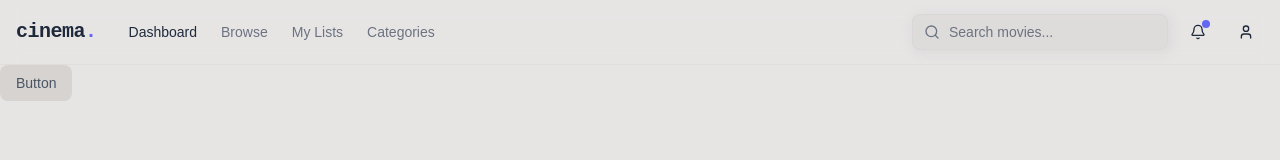
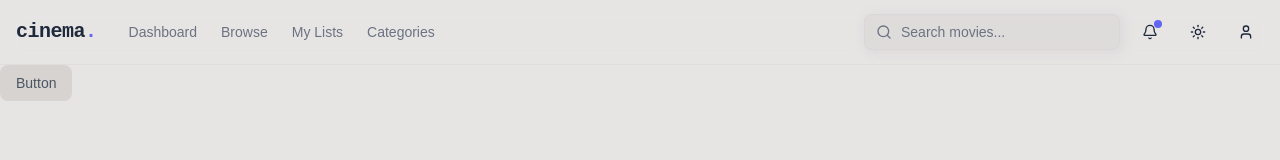
Before and after one commit to kimjust6/next-dank-movies, a Next.js app: page / in a window 1280 px wide. Shown: the top 160 px of the page. Built offline with nearby package versions, Linux system fonts and the light colour scheme; no server answers; what pocketbase would draw is missing.

Commit message:
added theme switcher

```diff
--- a/src/app/layout.tsx
+++ b/src/app/layout.tsx
@@ -1,4 +1,5 @@
 import { Navbar } from '@/components/Navbar'
+import { ThemeProvider } from '@/components/theme-provider'
 import './globals.css'
 import type { Metadata } from 'next'
 import { Geist, Geist_Mono } from 'next/font/google'
@@ -25,12 +26,19 @@ export default function RootLayout({
     children: React.ReactNode
 }>) {
     return (
-        <html lang="en">
+        <html lang="en" suppressHydrationWarning>
             <body
                 className={`${geistSans.variable} ${geistMono.variable} antialiased`}
             >
-                <Navbar />
-                {children}
+                <ThemeProvider
+                    attribute="class"
+                    defaultTheme="system"
+                    enableSystem
+                    disableTransitionOnChange
+                >
+                    <Navbar />
+                    {children}
+                </ThemeProvider>
             </body>
         </html>
     )
--- a/src/components/Navbar.tsx
+++ b/src/components/Navbar.tsx
@@ -1,8 +1,28 @@
 import { Search, Bell, User, Menu } from 'lucide-react'
 import { Button } from '@/components/ui/button'
 import { Input } from '@/components/ui/input'
+import { ThemeToggle } from '@/components/theme-toggle'
 
 export function Navbar() {
+    const navbar = [
+        {
+            name: 'Dashboard',
+            href: 'dashboard',
+        },
+        {
+            name: 'Browse',
+            href: 'browse',
+        },
+        {
+            name: 'My Lists',
+            href: 'my-lists',
+        },
+        {
+            name: 'Categories',
+            href: 'categories',
+        },
+    ]
+
     return (
         <header className="border-border/40 bg-background/95 supports-[backdrop-filter]:bg-background/60 sticky top-0 z-50 border-b backdrop-blur">
             <div className="container mx-auto px-4">
@@ -21,30 +41,17 @@ export function Navbar() {
                         </h1>
 
                         <nav className="hidden items-center gap-6 md:flex">
-                            <a
-                                href="#"
-                                className="text-foreground hover:text-primary text-sm font-medium text-nowrap transition-colors"
-                            >
-                                Dashboard
-                            </a>
-                            <a
-                                href="#"
-                                className="text-muted-foreground hover:text-primary text-sm font-medium text-nowrap transition-colors"
-                            >
-                                Browse
-                            </a>
-                            <a
-                                href="#"
-                                className="text-muted-foreground hover:text-primary text-sm font-medium text-nowrap transition-colors"
-                            >
-                                My Lists
-                            </a>
-                            <a
-                                href="#"
-                                className="text-muted-foreground hover:text-primary text-sm font-medium text-nowrap transition-colors"
-                            >
-                                Categories
-                            </a>
+                            {navbar.map((item) => {
+                                return (
+                                    <a
+                                        key={item.name}
+                                        href={item.href}
+                                        className="text-muted-foreground hover:text-primary text-sm font-medium text-nowrap transition-colors"
+                                    >
+                                        {item.name}
+                                    </a>
+                                )
+                            })}
                         </nav>
                     </div>
 
@@ -66,9 +73,12 @@ export function Navbar() {
                             <span className="bg-primary absolute top-1.5 right-1.5 h-2 w-2 rounded-full" />
                         </Button>
 
+                        <ThemeToggle />
+
                         <Button variant="ghost" size="icon">
                             <User className="h-5 w-5" />
                         </Button>
+
                     </div>
                 </div>
             </div>
--- /dev/null
+++ b/src/components/theme-provider.tsx
@@ -0,0 +1,11 @@
+'use client'
+
+import * as React from 'react'
+import { ThemeProvider as NextThemesProvider } from 'next-themes'
+
+export function ThemeProvider({
+    children,
+    ...props
+}: React.ComponentProps<typeof NextThemesProvider>) {
+    return <NextThemesProvider {...props}>{children}</NextThemesProvider>
+}
--- /dev/null
+++ b/src/components/theme-toggle.tsx
@@ -0,0 +1,37 @@
+'use client'
+
+import { Moon, Sun } from 'lucide-react'
+import { useTheme } from 'next-themes'
+import * as React from 'react'
+
+import { Button } from '@/components/ui/button'
+
+export function ThemeToggle() {
+    const { theme, setTheme } = useTheme()
+    const [mounted, setMounted] = React.useState(false)
+
+    // useEffect only runs on the client, so now we can safely show the UI
+    React.useEffect(() => {
+        setMounted(true)
+    }, [])
+
+    if (!mounted) {
+        return (
+            <Button variant="ghost" size="icon">
+                <span className="sr-only">Toggle theme</span>
+            </Button>
+        )
+    }
+
+    const toggleTheme = () => {
+        setTheme(theme === 'dark' ? 'light' : 'dark')
+    }
+
+    return (
+        <Button variant="ghost" size="icon" onClick={toggleTheme}>
+            <Sun className="h-[1.2rem] w-[1.2rem] scale-100 rotate-0 transition-all dark:scale-0 dark:-rotate-90" />
+            <Moon className="absolute h-[1.2rem] w-[1.2rem] scale-0 rotate-90 transition-all dark:scale-100 dark:rotate-0" />
+            <span className="sr-only">Toggle theme</span>
+        </Button>
+    )
+}
```
Also changed, not shown: src/app/page.tsx (+2 -5 lines).
